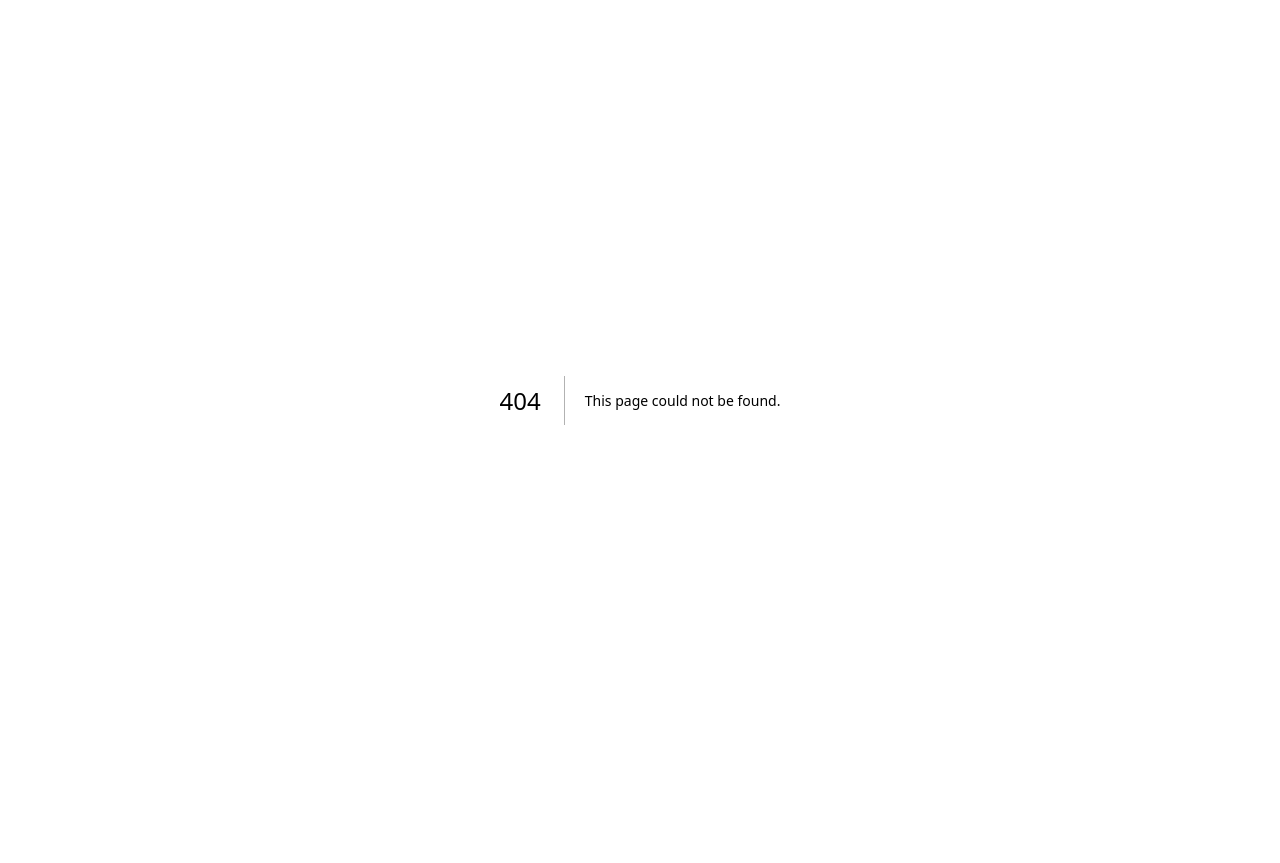
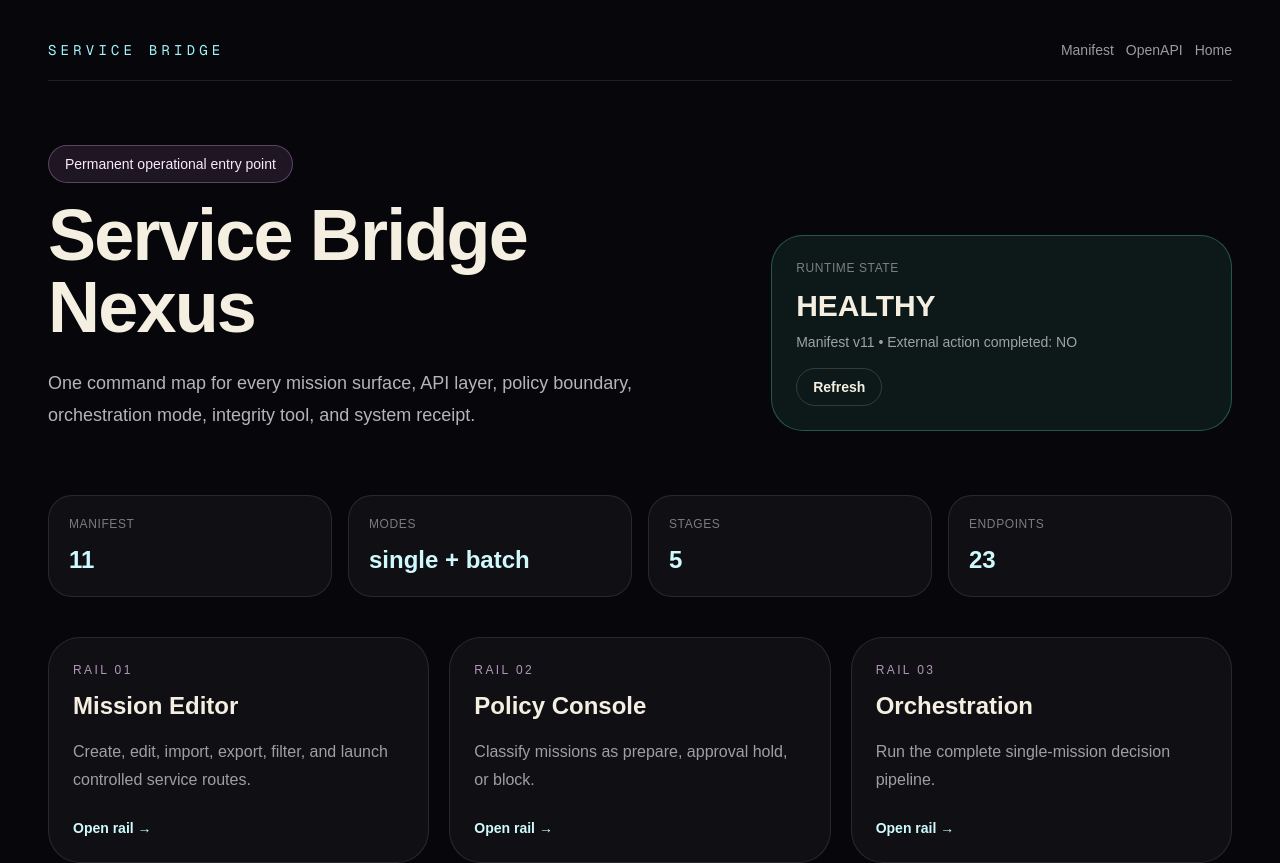
Before and after one commit to hvitiswift-afk/nextjs-boilerplate, a Next.js app: page /service-bridge/nexus in a window 1280 px wide. Before the commit this address had no page. Shown: the top 863 px of the page. Before the commit the page ends 800 px from the top, so only its background shows below. Built offline with nearby package versions, Linux system fonts and the light colour scheme.

Commit message:
Add Service Bridge nexus command map

```diff
--- /dev/null
+++ b/app/service-bridge/nexus/page.tsx
@@ -0,0 +1,101 @@
+"use client";
+
+import { useEffect, useState } from "react";
+
+type Manifest = {
+  version: number;
+  mode: string;
+  limits: Record<string, number>;
+  orchestration: { stages: string[]; modes: string[]; externalActionCompleted: false };
+  endpoints: Record<string, string>;
+};
+
+type Health = {
+  status: string;
+  checkedAt: string;
+  checks: Record<string, string | number | boolean>;
+  externalActionCompleted: false;
+};
+
+const surfaces = [
+  ["Mission Editor", "/service-bridge", "Create, edit, import, export, filter, and launch controlled service routes."],
+  ["Policy Console", "/service-bridge/policy", "Classify missions as prepare, approval hold, or block."],
+  ["Orchestration", "/service-bridge/orchestrate", "Run the complete single-mission decision pipeline."],
+  ["Batch Orchestration", "/service-bridge/orchestrate-batch", "Evaluate the entire local mission queue in one operation."],
+  ["Control Console", "/service-bridge/control", "Rank the queue and generate controlled route plans."],
+  ["Receipt Console", "/service-bridge/receipts", "Create and verify deterministic mission integrity receipts."],
+  ["Event Chain", "/service-bridge/events", "Record and verify ordered mission-history events."],
+  ["System Status", "/service-bridge/status", "Inspect health, services, capabilities, endpoints, and receipts."],
+] as const;
+
+export default function ServiceBridgeNexusPage() {
+  const [manifest, setManifest] = useState<Manifest | null>(null);
+  const [health, setHealth] = useState<Health | null>(null);
+  const [error, setError] = useState("");
+
+  async function refresh() {
+    setError("");
+    try {
+      const [manifestResponse, healthResponse] = await Promise.all([
+        fetch("/api/service-bridge/manifest", { cache: "no-store" }),
+        fetch("/api/service-bridge/health", { cache: "no-store" }),
+      ]);
+      const [manifestData, healthData] = await Promise.all([
+        manifestResponse.json(),
+        healthResponse.json(),
+      ]);
+      if (!manifestResponse.ok) throw new Error("Manifest unavailable.");
+      setManifest(manifestData);
+      setHealth(healthData);
+    } catch (cause) {
+      setError(cause instanceof Error ? cause.message : "Nexus refresh failed.");
+    }
+  }
+
+  useEffect(() => { void refresh(); }, []);
+
+  return (
+    <main className="min-h-screen bg-[#07070b] text-[#f5efe2]">
+      <section className="mx-auto w-full max-w-7xl px-6 py-10 sm:px-10 lg:px-12">
+        <nav className="flex flex-wrap items-center justify-between gap-3 border-b border-white/10 pb-5 text-sm text-white/60">
+          <a className="font-mono uppercase tracking-[0.3em] text-cyan-200" href="/service-bridge">Service Bridge</a>
+          <div className="flex flex-wrap gap-3"><a href="/api/service-bridge/manifest">Manifest</a><a href="/api/service-bridge/openapi">OpenAPI</a><a href="/">Home</a></div>
+        </nav>
+
+        <header className="grid gap-8 py-16 lg:grid-cols-[1.2fr_0.8fr] lg:items-end">
+          <div>
+            <p className="mb-4 inline-flex rounded-full border border-fuchsia-300/30 bg-fuchsia-300/10 px-4 py-2 text-sm text-fuchsia-100">Permanent operational entry point</p>
+            <h1 className="text-5xl font-black tracking-tight sm:text-7xl">Service Bridge Nexus</h1>
+            <p className="mt-6 max-w-3xl text-lg leading-8 text-white/70">One command map for every mission surface, API layer, policy boundary, orchestration mode, integrity tool, and system receipt.</p>
+          </div>
+          <div className={`rounded-[2rem] border p-6 ${health?.status === "healthy" ? "border-emerald-300/30 bg-emerald-300/[0.08]" : "border-amber-300/30 bg-amber-300/[0.08]"}`}>
+            <p className="text-xs uppercase tracking-wider text-white/45">Runtime state</p>
+            <p className="mt-3 text-3xl font-black">{health?.status?.toUpperCase() || "CHECKING"}</p>
+            <p className="mt-2 text-sm text-white/60">Manifest v{manifest?.version ?? "—"} • External action completed: NO</p>
+            <button onClick={refresh} className="mt-4 rounded-full border border-white/15 px-4 py-2 text-sm font-bold">Refresh</button>
+          </div>
+        </header>
+
+        {error ? <div className="mb-8 rounded-2xl border border-red-300/30 bg-red-300/10 p-4 text-red-100">{error}</div> : null}
+
+        <section className="grid gap-4 sm:grid-cols-2 lg:grid-cols-4">
+          {[
+            ["Manifest", manifest?.version ?? "—"],
+            ["Modes", manifest?.orchestration?.modes?.join(" + ") ?? "—"],
+            ["Stages", manifest?.orchestration?.stages?.length ?? "—"],
+            ["Endpoints", manifest ? Object.keys(manifest.endpoints).length : "—"],
+          ].map(([label, value]) => <article key={String(label)} className="rounded-3xl border border-white/10 bg-white/[0.04] p-5"><p className="text-xs uppercase tracking-wider text-white/45">{label}</p><p className="mt-3 break-words text-2xl font-black text-cyan-100">{value}</p></article>)}
+        </section>
+
+        <section className="mt-10 grid gap-5 md:grid-cols-2 lg:grid-cols-3">
+          {surfaces.map(([title, href, description], index) => <a key={href} href={href} className="group rounded-[2rem] border border-white/10 bg-white/[0.04] p-6 transition hover:border-cyan-200/40 hover:bg-cyan-200/[0.06]"><p className="text-xs uppercase tracking-[0.2em] text-fuchsia-200/70">Rail {String(index + 1).padStart(2, "0")}</p><h2 className="mt-3 text-2xl font-black group-hover:text-cyan-100">{title}</h2><p className="mt-4 leading-7 text-white/60">{description}</p><p className="mt-6 text-sm font-bold text-cyan-100">Open rail →</p></a>)}
+        </section>
+
+        <section className="mt-10 grid gap-6 lg:grid-cols-2">
+          <article className="rounded-[2rem] border border-white/10 bg-white/[0.04] p-6"><h2 className="text-2xl font-black">Orchestration law</h2><div className="mt-5 flex flex-wrap gap-2">{manifest?.orchestration?.stages?.map((stage, index) => <span key={stage} className="rounded-full border border-cyan-200/20 bg-cyan-200/[0.06] px-4 py-2 text-sm text-cyan-100">{index + 1}. {stage}</span>)}</div><p className="mt-5 text-sm leading-6 text-white/60">Single and batch modes share the same validation, policy, route-control, receipt, and next-action boundaries.</p></article>
+          <article className="rounded-[2rem] border border-white/10 bg-white/[0.04] p-6"><h2 className="text-2xl font-black">Hard boundary</h2><p className="mt-5 leading-7 text-white/65">Preparation, analysis, route generation, receipts, event history, and verification do not equal submission, purchase, booking, payment, message delivery, application completion, or any other external action.</p></article>
+        </section>
+      </section>
+    </main>
+  );
+}
```
